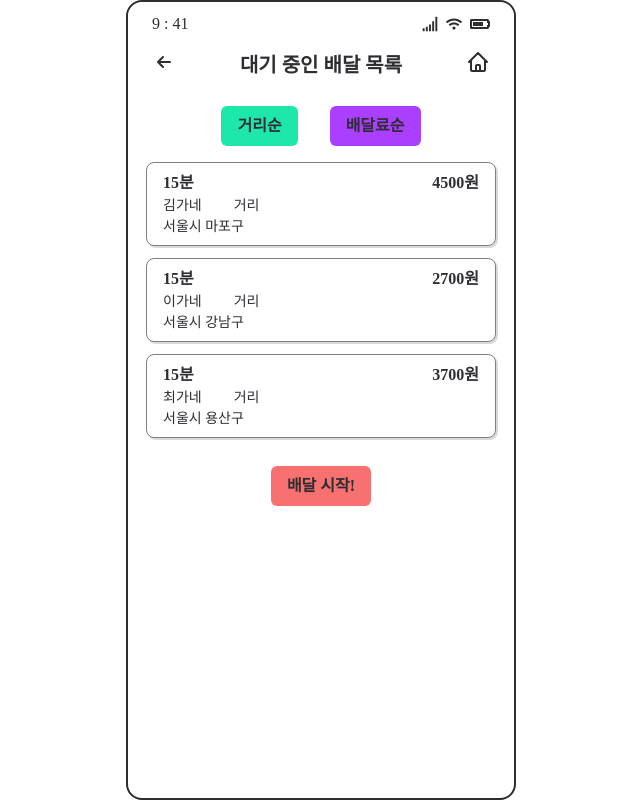
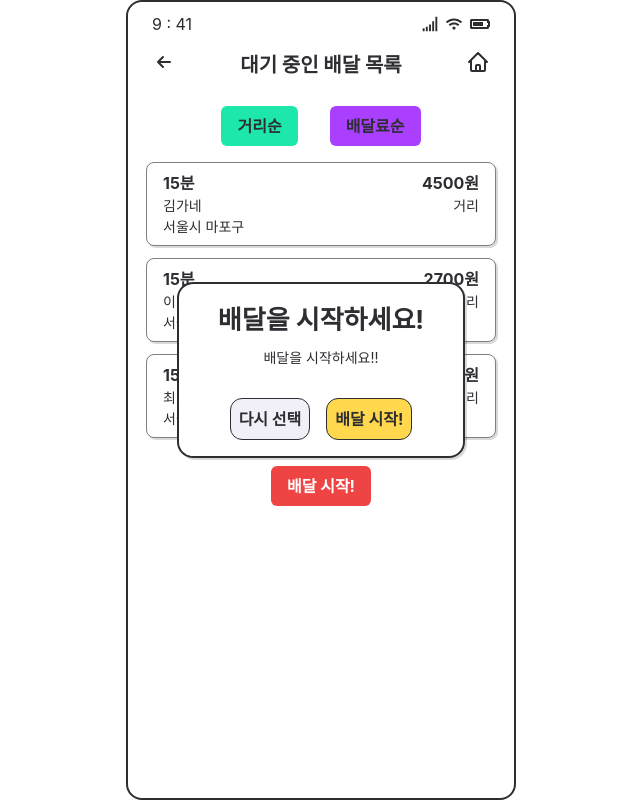
Before and after one commit to Dakdol/BaeBlock, a React (Create React App) app: page /rider/newlist in a window 1280 px wide. Both pictures are taken after a click on the button "배달 시작!". Shown: the whole page, without its empty margins (319-959 px from the left). Built offline with nearby package versions, Linux system fonts and the light colour scheme; a web font is replaced by a local one.

Commit message:
라이더 버튼 팝업

```diff
--- a/package.json
+++ b/package.json
@@ -3,15 +3,20 @@
   "version": "0.1.0",
   "private": true,
   "dependencies": {
+    "@chakra-ui/react": "^2.7.1",
+    "@emotion/react": "^11.11.1",
+    "@emotion/styled": "^11.11.0",
     "@testing-library/jest-dom": "^5.16.5",
     "@testing-library/react": "^13.4.0",
     "@testing-library/user-event": "^13.5.0",
     "axios": "^1.4.0",
+    "framer-motion": "^10.12.18",
     "react": "^18.2.0",
     "react-dom": "^18.2.0",
     "react-icons": "^4.10.1",
     "react-router-dom": "^6.14.0",
     "react-scripts": "5.0.1",
+    "sweetalert2": "^11.7.12",
     "web-vitals": "^2.1.4"
   },
   "scripts": {
--- a/src/App.jsx
+++ b/src/App.jsx
@@ -31,6 +31,7 @@ import { RiderSignIn } from './pages/rider_signIn';
 import { RiderRegist } from './pages/rider_regist';
 import { RiderRegistDetail } from './pages/rider_registDetail';
 import RiderMarket from './pages/rider_market';
+import { ChakraProvider } from '@chakra-ui/react';
 
 function App() {
   const [scrollPosition, setScrollPosition] = useState(0);
@@ -53,6 +54,7 @@ function App() {
   }, []);
 
   return (
+    <ChakraProvider>
       <BrowserRouter>
         <div className='min-h-screen flex justify-center items-center noDrag'>
           <div
@@ -93,6 +95,7 @@ function App() {
           </div>
         </div>
       </BrowserRouter>
+    </ChakraProvider>
   );
 }
 
--- a/src/components/Rider_orderList.jsx
+++ b/src/components/Rider_orderList.jsx
@@ -4,10 +4,9 @@ export const RiderOrderList = () => {
   // 리스트 선택 시 고를 수 있는 기능
 
   return (
-    <div>
-      <ul>
+    <div className='flex flex-col '>
       {testDB.customer.map((v, i) => (
-          <li
+        <button
           key={i}
           className='bg-white w-[350px] mb-3 rounded-lg border-[1.5px] border-darkGray solid-shadow'>
           <div className='px-4 py-2'>
@@ -16,16 +15,15 @@ export const RiderOrderList = () => {
               <div>{testDB.customer[i].deliveryFee * 2 + testDB.customer[i].deliveryTip}원</div>
             </div>
             <div className='text-caption'>
-                <div>
+              <div className='flex justify-between'>
                 {testDB.store[i].storeName}
                 <span className='ml-8'>거리</span>
               </div>
-                <div>{testDB.store[i].address}</div>
+              <div className='flex'>{testDB.store[i].address}</div>
             </div>
           </div>
-          </li>
+        </button>
       ))}
-      </ul>
     </div>
   );
 };
--- a/src/components/Rider_selectedOrder.jsx
+++ b/src/components/Rider_selectedOrder.jsx
@@ -4,7 +4,7 @@ export const RiderSelectedOrder = () => {
   // Rider_orderList에서 선택한 애들의 정보가 여기에 떠야함.
 
   return (
-    <div className='flex-none w-60 h-[180px] border-2 rounded-lg px-2 py-1 bg-lightGray mr-4 solid-shadow'>
+    <div className='flex-none w-60 h-[180px] border-2 rounded-lg px-2 py-1 bg-lightGray border-darkGray mr-4 solid-shadow'>
       <div className='font-bold text-subtitle'>1번</div>
       <div className='flex flex-col gap-4 mt-1'>
         <div className='text-body overflow-hidden overflow-ellipsis line-clamp-2'>
--- a/src/pages/customer_orderComplete.jsx
+++ b/src/pages/customer_orderComplete.jsx
@@ -13,7 +13,7 @@ function CustomerOrderComplete() {
           <div className='text-caption'>라이더와 매장의 사정으로 취소될 수 있어요.</div>
         </div>
 
-        <div className='w-[340px] h-[340px] my-8 border-[1px] rounded-3xl'></div>
+        <div className='w-[340px] h-[340px] my-8 border-[1px] rounded-3xl border-darkGray'></div>
 
         <div className='flex flex-col items-center mt-4'>
           <Link to='/customer/main'>
--- a/src/pages/rider_deliveryStatus.jsx
+++ b/src/pages/rider_deliveryStatus.jsx
@@ -6,7 +6,7 @@ export const RiderDeliveryStatus = () => {
     <div>
       <div className='flex flex-col justify-center items-center mt-4'>
         <div className='flex justify-center'>
-          <div className='border-[1px] px-2 rounded-lg max-w-[250px] whitespace-nowrap overflow-ellipsis overflow-hidden'>
+          <div className='border-[1px] px-2 rounded-lg max-w-[250px] border-darkGray whitespace-nowrap overflow-ellipsis overflow-hidden'>
             서울시 강남구 언주로 18길 여기는 잘리는 곳
           </div>
         </div>
--- a/src/pages/rider_main.jsx
+++ b/src/pages/rider_main.jsx
@@ -32,7 +32,7 @@ export default function RiderMain() {
     <>
       <div className='bg-white w-[386px] h-14 absolute z-10'></div>
       <div className='flex justify-center mt-4'>
-        <div className='border-[1px] px-2 rounded-lg max-w-[250px] whitespace-nowrap overflow-ellipsis overflow-hidden absolute z-20'>
+        <div className='border-[1px] px-2 rounded-lg max-w-[250px] border-darkGray whitespace-nowrap overflow-ellipsis overflow-hidden absolute z-20'>
           {location}
         </div>
       </div>
--- a/src/pages/rider_newList.jsx
+++ b/src/pages/rider_newList.jsx
@@ -1,7 +1,14 @@
-import React from 'react';
+import React, { useState } from 'react';
 import { RiderOrderList } from '../components/Rider_orderList';
+import { Link } from 'react-router-dom';
 
 export const RiderNewList = () => {
+  const [startDelivery, setStartDelivery] = useState(false);
+
+  const onClickPopUp = () => {
+    setStartDelivery(!startDelivery);
+  };
+
   return (
     <div className='flex flex-col'>
       <div className='bg-white w-[386px] h-14 absolute z-10'></div>
@@ -20,8 +27,35 @@ export const RiderNewList = () => {
         <RiderOrderList />
       </div>
 
+      {startDelivery ? (
+        <div className='flex justify-center items-center'>
+          <div className='flex flex-col justify-between absolute w-72 h-44 py-4 mb-40 bg-white border-2 border-black solid-shadow px-4 py-2 rounded-2xl text-black'>
+            <div className='flex flex-col gap-2 justify-center items-center'>
+              <div className='font-bold text-headline'>배달을 시작하세요!</div>
+              <div className='text-caption'>배달을 시작하세요!!</div>
+            </div>
+            <div className='flex justify-center gap-4'>
+              <button
+                className='bg-lightGray p-2 rounded-xl font-bold border-[1.5px] border-black'
+                onClick={onClickPopUp}>
+                다시 선택
+              </button>
+              <Link to='/rider/delivery'>
+                <button
+                  className='bg-lightYellow p-2 rounded-xl font-bold border-[1.5px] border-black'
+                  onClick={onClickPopUp}>
+                  배달 시작!
+                </button>
+              </Link>
+            </div>
+          </div>
+        </div>
+      ) : null}
+
       <div className='flex justify-center my-4'>
-        <button className='bg-red-400 px-4 py-2 rounded-md font-bold text-colors-lightGray'>
+        <button
+          className='bg-red-500 px-4 py-2 rounded-md font-bold text-white'
+          onClick={onClickPopUp}>
           배달 시작!
         </button>
       </div>
--- a/src/pages/store_main.jsx
+++ b/src/pages/store_main.jsx
@@ -30,7 +30,7 @@ export default function RiderMain() {
     <>
       <div className='bg-white w-[386px] h-14 absolute z-10'></div>
       <div className='flex justify-center mt-4'>
-        <div className='border-[1px] px-2 rounded-lg max-w-[250px] whitespace-nowrap overflow-ellipsis overflow-hidden absolute z-20'>
+        <div className='border-[1px] px-2 rounded-lg max-w-[250px] border-darkGray whitespace-nowrap overflow-ellipsis overflow-hidden absolute z-20'>
           {storeName}
         </div>
       </div>
```
Also changed, not shown: 1 other file (tests, documents, lock files or other folders). Lines whose indentation alone changed are shown as unchanged.
